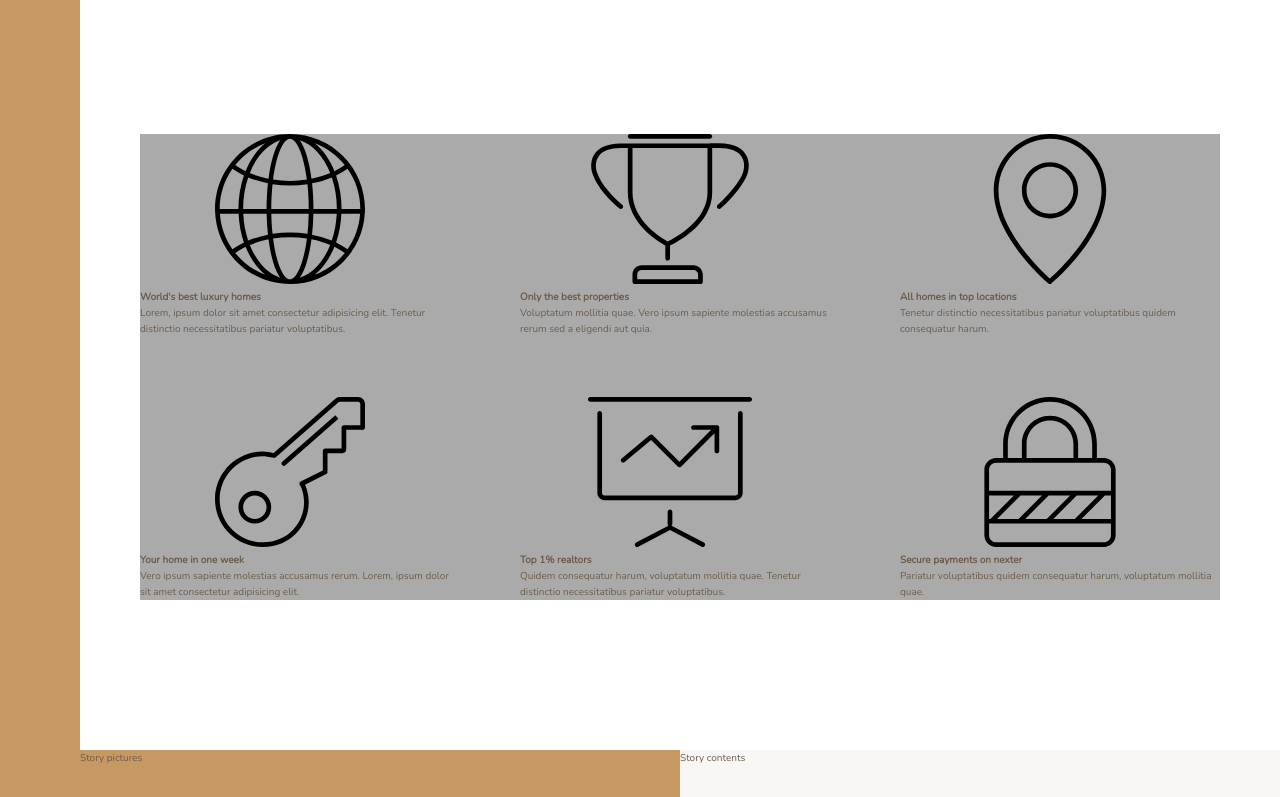
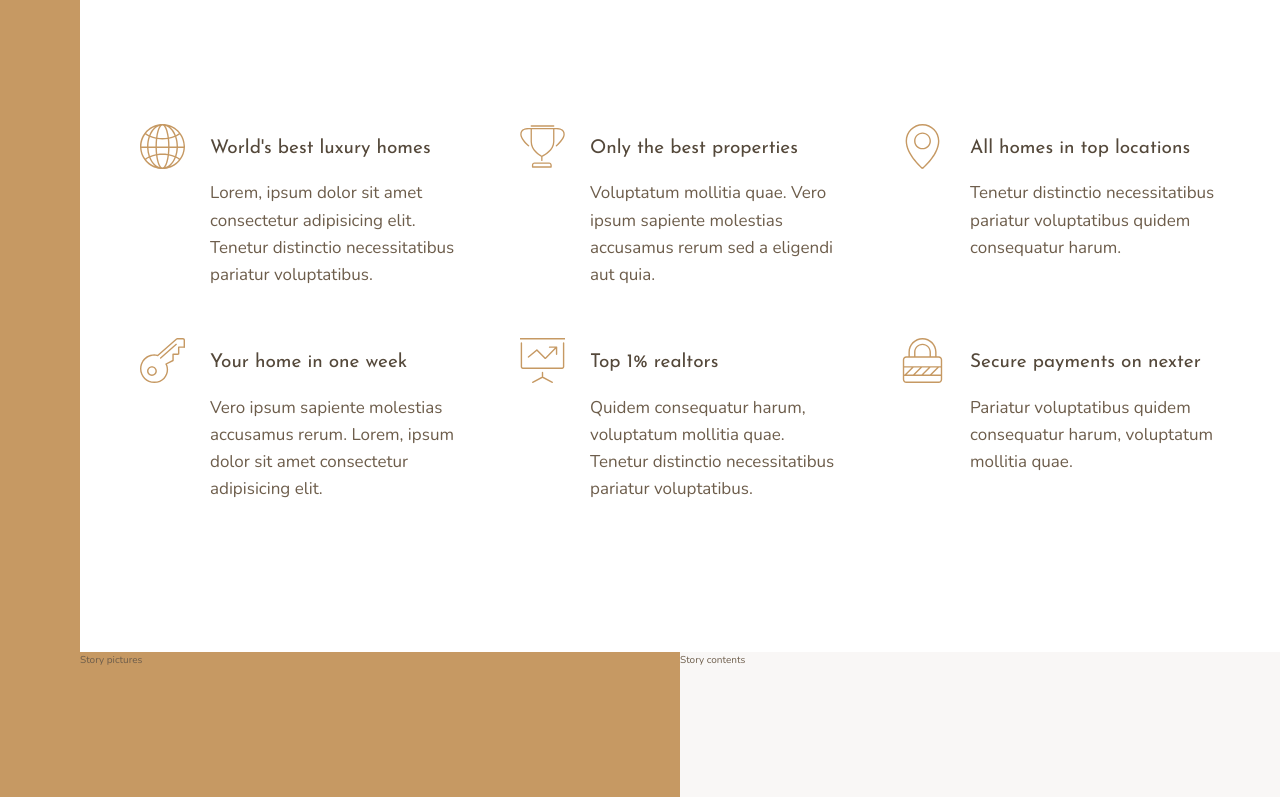
Before and after one commit to Javiuty/nexter, a website: page index.html in a window 1280 px wide. Shown: the part 656-1453 px from the top of the page. Drawn offline with nearby package versions, Linux system fonts and the light colour scheme.

Commit message:
features section finished

```diff
--- a/index.html
+++ b/index.html
@@ -23,7 +23,7 @@
         <svg class="feature__icon">
           <use xlink:href="img/sprite.svg#icon-global"></use>
         </svg>
-        <h4 class="heading-4">World's best luxury homes</h4>
+        <h4 class="heading-4 heading-4--dark">World's best luxury homes</h4>
         <p class="feature__text">
           Lorem, ipsum dolor sit amet consectetur adipisicing elit. Tenetur
           distinctio necessitatibus pariatur voluptatibus.
@@ -33,7 +33,7 @@
         <svg class="feature__icon">
           <use xlink:href="img/sprite.svg#icon-trophy"></use>
         </svg>
-        <h4 class="heading-4">Only the best properties</h4>
+        <h4 class="heading-4 heading-4--dark">Only the best properties</h4>
         <p class="feature__text">
           Voluptatum mollitia quae. Vero ipsum sapiente molestias accusamus
           rerum sed a eligendi aut quia.
@@ -43,7 +43,7 @@
         <svg class="feature__icon">
           <use xlink:href="img/sprite.svg#icon-map-pin"></use>
         </svg>
-        <h4 class="heading-4">All homes in top locations</h4>
+        <h4 class="heading-4 heading-4--dark">All homes in top locations</h4>
         <p class="feature__text">
           Tenetur distinctio necessitatibus pariatur voluptatibus quidem
           consequatur harum.
@@ -53,7 +53,7 @@
         <svg class="feature__icon">
           <use xlink:href="img/sprite.svg#icon-key"></use>
         </svg>
-        <h4 class="heading-4">Your home in one week</h4>
+        <h4 class="heading-4 heading-4--dark">Your home in one week</h4>
         <p class="feature__text">
           Vero ipsum sapiente molestias accusamus rerum. Lorem, ipsum dolor sit
           amet consectetur adipisicing elit.
@@ -63,7 +63,7 @@
         <svg class="feature__icon">
           <use xlink:href="img/sprite.svg#icon-presentation"></use>
         </svg>
-        <h4 class="heading-4">Top 1% realtors</h4>
+        <h4 class="heading-4 heading-4--dark">Top 1% realtors</h4>
         <p class="feature__text">
           Quidem consequatur harum, voluptatum mollitia quae. Tenetur distinctio
           necessitatibus pariatur voluptatibus.
@@ -73,7 +73,7 @@
         <svg class="feature__icon">
           <use xlink:href="img/sprite.svg#icon-lock"></use>
         </svg>
-        <h4 class="heading-4">Secure payments on nexter</h4>
+        <h4 class="heading-4 heading-4--dark">Secure payments on nexter</h4>
         <p class="feature__text">
           Pariatur voluptatibus quidem consequatur harum, voluptatum mollitia
           quae.
--- a/sass/_features.scss
+++ b/sass/_features.scss
@@ -1,10 +1,30 @@
 .features {
-  background-color: $color-grey-light-2;
   grid-column: center-start / center-end;
 
   margin: 15rem 0;
 
   display: grid;
-  grid-template-columns: repeat(3, 1fr);
+  // grid-template-columns: repeat(3, 1fr);
+  grid-template-columns: repeat(auto-fit, minmax(25rem, 1fr));
   grid-gap: 6rem;
+  align-items: start;
 }
+
+.feature {
+  display: grid;
+  grid-template-columns: min-content 1fr;
+  grid-row-gap: 1.5rem;
+  grid-column-gap: 2.5rem;
+
+  &__icon {
+    fill: $color-primary;
+    width: 4.5rem;
+    height: 4.5rem;
+    grid-row: 1 / span 2;
+    transform: translateY(-1rem);
+  }
+
+  &__text {
+    font-size: 1.7rem;
+  }
+}
--- a/sass/_typography.scss
+++ b/sass/_typography.scss
@@ -0,0 +1,28 @@
+%heading {
+  font-family: $font-display;
+  font-weight: 400;
+}
+
+.heading-1 {
+  @extend %heading;
+}
+
+.heading-2 {
+  @extend %heading;
+}
+
+.heading-3 {
+  @extend %heading;
+}
+
+.heading-4 {
+  @extend %heading;
+  font-size: 1.9rem;
+
+  &--light {
+    color: $color-grey-light-1;
+  }
+  &--dark {
+    color: $color-grey-dark-1;
+  }
+}
```
Also changed, not shown: sass/main.css, 1 other file.
